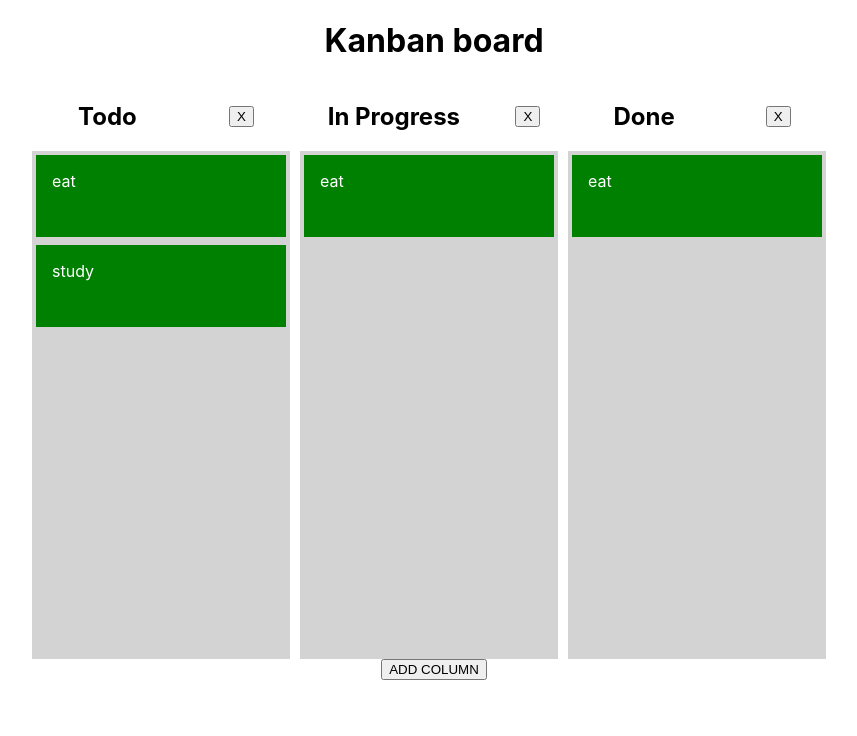
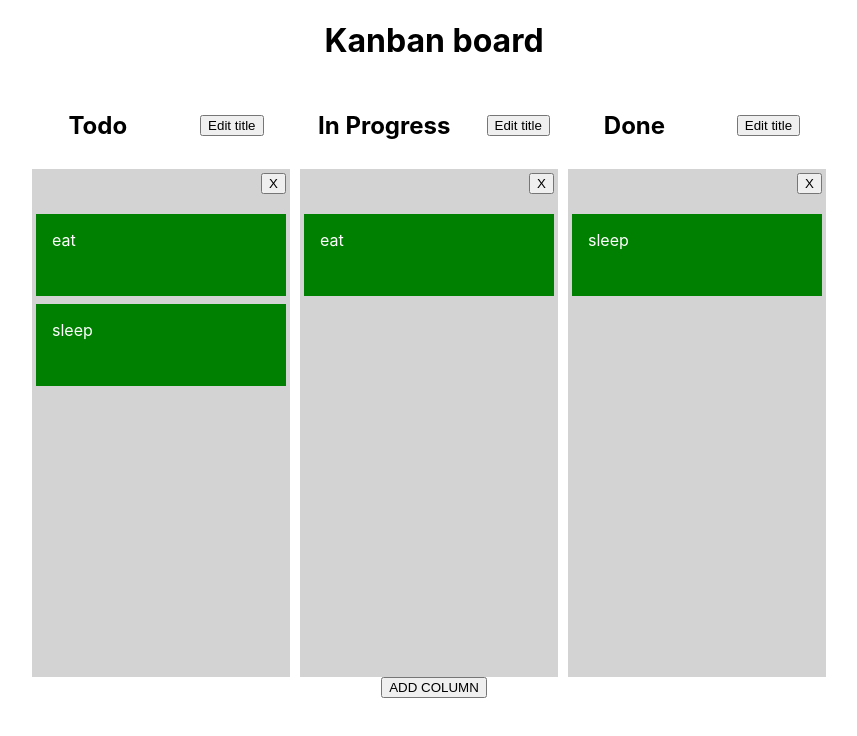
Before and after one commit to mo-mar/kanban-board, a React (Create React App) app: page / in a window 1280 px wide. Shown: the top 736 px of the page, without its empty margins (206-1063 px from the left). Built offline with nearby package versions, Linux system fonts and the light colour scheme.

Commit message:
can add and remove columns, and also edit column title

```diff
--- a/src/Components/BoardColumn.js
+++ b/src/Components/BoardColumn.js
@@ -1,41 +1,100 @@
-import React from 'react';
+import React, { useState, Fragment } from 'react';
 import BoardItem from '../Components/BoardItem';
 import { Droppable } from 'react-beautiful-dnd';
 import styled from 'styled-components';
+
+const StyledContainer = styled.div`
+  display: flex;
+  flex-direction: column;
+`;
 
 const StyledColumnHeader = styled.div`
   display: flex;
   justify-content: space-around;
   align-items: center;
-  button {
-  }
+  height: 87px;
 `;
 
-const StyledColumn = styled.div`
+const StyledTitleForm = styled.form`
+  display: flex;
+  justify-content: space-around;
+  align-items: center;
+  height: 87px;
+`;
+
+const StyledColumnBody = styled.div`
   padding: 4px;
   width: 250px;
-  min-height: 500px;
+  height: 500px;
+  overflow-y: auto;
   margin-right: 10px;
   background-color: ${(props) =>
     props.snapshot.isDraggingOver ? 'lightblue' : 'lightgrey'};
 `;
+
+const StyledRemoveColumnButton = styled.button`
+  display: block;
+  margin-left: auto;
+  margin-bottom: 20px;
+`;
+
+const StyledColumnTitle = styled.h2``;
+
 export default function BoardColumn(props) {
+  const [columnTitle, setColumnTitle] = useState(props.column.name);
+  const [isEditingTitle, setIsEditingTitle] = useState(false);
+
+  const toggleIsEditingColumnTitle = () => {
+    setIsEditingTitle(!isEditingTitle);
+  };
+
+  const saveTitle = (event) => {
+    event.preventDefault();
+    props.updateColumnTitle(props.column.id, columnTitle);
+    setIsEditingTitle(!isEditingTitle);
+  };
+
   return (
     <Droppable droppableId={`${props.id}`} key={props.id}>
       {(provided, snapshot) => {
         return (
+          <Fragment>
+            <StyledContainer>
               <div>
+                {isEditingTitle ? (
+                  <StyledTitleForm onSubmit={(event) => saveTitle(event)}>
+                    <input
+                      type="text"
+                      value={columnTitle}
+                      onChange={(event) => setColumnTitle(event.target.value)}
+                    />
+                    <button
+                      type="button"
+                      onClick={() => toggleIsEditingColumnTitle()}
+                    >
+                      Cancel
+                    </button>
+                    <button type="submit">Save</button>
+                  </StyledTitleForm>
+                ) : (
                   <StyledColumnHeader>
-              <h2>{props.column.name}</h2>
-              <button onClick={() => props.removeColumn(props.column.id)}>
-                X
+                    <StyledColumnTitle>{columnTitle}</StyledColumnTitle>
+                    <button onClick={() => toggleIsEditingColumnTitle()}>
+                      Edit title
                     </button>
                   </StyledColumnHeader>
-            <StyledColumn
+                )}
+              </div>
+              <StyledColumnBody
                 snapshot={snapshot}
                 {...provided.droppableProps}
                 ref={provided.innerRef}
               >
+                <StyledRemoveColumnButton
+                  onClick={() => props.removeColumn(props.column.id)}
+                >
+                  X
+                </StyledRemoveColumnButton>
                 {provided.placeholder}
                 {props.column.items.map((item, index) => {
                   return (
@@ -44,8 +103,9 @@ export default function BoardColumn(props) {
                     </div>
                   );
                 })}
-            </StyledColumn>
-          </div>
+              </StyledColumnBody>
+            </StyledContainer>
+          </Fragment>
         );
       }}
     </Droppable>
--- a/src/Containers/KanbanBoard/BoardBody/BoardBody.js
+++ b/src/Containers/KanbanBoard/BoardBody/BoardBody.js
@@ -15,6 +15,7 @@ export default function BoardBody(props) {
         return (
           <div key={column.id}>
             <BoardColumn
+              updateColumnTitle={props.updateColumnTitle}
               removeColumn={props.removeColumn}
               column={column}
               id={id}
--- a/src/Containers/KanbanBoard/KanbanBoard.js
+++ b/src/Containers/KanbanBoard/KanbanBoard.js
@@ -14,7 +14,7 @@ const columnsFromBackEnd = [
       },
       {
         id: uuidv4(),
-        text: 'study',
+        text: 'sleep',
       },
     ],
   },
@@ -34,7 +34,7 @@ const columnsFromBackEnd = [
     items: [
       {
         id: uuidv4(),
-        text: 'eat',
+        text: 'sleep',
       },
     ],
   },
@@ -102,6 +102,9 @@ export default function KanbanBoard() {
   };
 
   const removeColumn = (columnId) => {
+    if (columns.length < 5) {
+      setError('');
+    }
     if (!columns.length) {
       setError('No columns left');
       return;
@@ -113,11 +116,28 @@ export default function KanbanBoard() {
     }
   };
 
+  const updateColumnTitle = (columnId, newTitle) => {
+    let currentColumns = [...columns];
+    let columnToUpdate = currentColumns.find(
+      (column) => column.id === columnId
+    );
+    if (columnToUpdate.title !== newTitle) {
+      columnToUpdate.title = newTitle;
+      setColumns([...currentColumns]);
+    } else {
+      return;
+    }
+  };
+
   return (
     <DragDropContext
       onDragEnd={(result) => onDragEnd(result, columns, setColumns)}
     >
-      <BoardBody columns={columns} removeColumn={removeColumn} />
+      <BoardBody
+        columns={columns}
+        removeColumn={removeColumn}
+        updateColumnTitle={updateColumnTitle}
+      />
       <button onClick={() => addColumn()}>ADD COLUMN</button>
       {error ? error : null}
     </DragDropContext>
```
Lines whose indentation alone changed are shown as unchanged.
